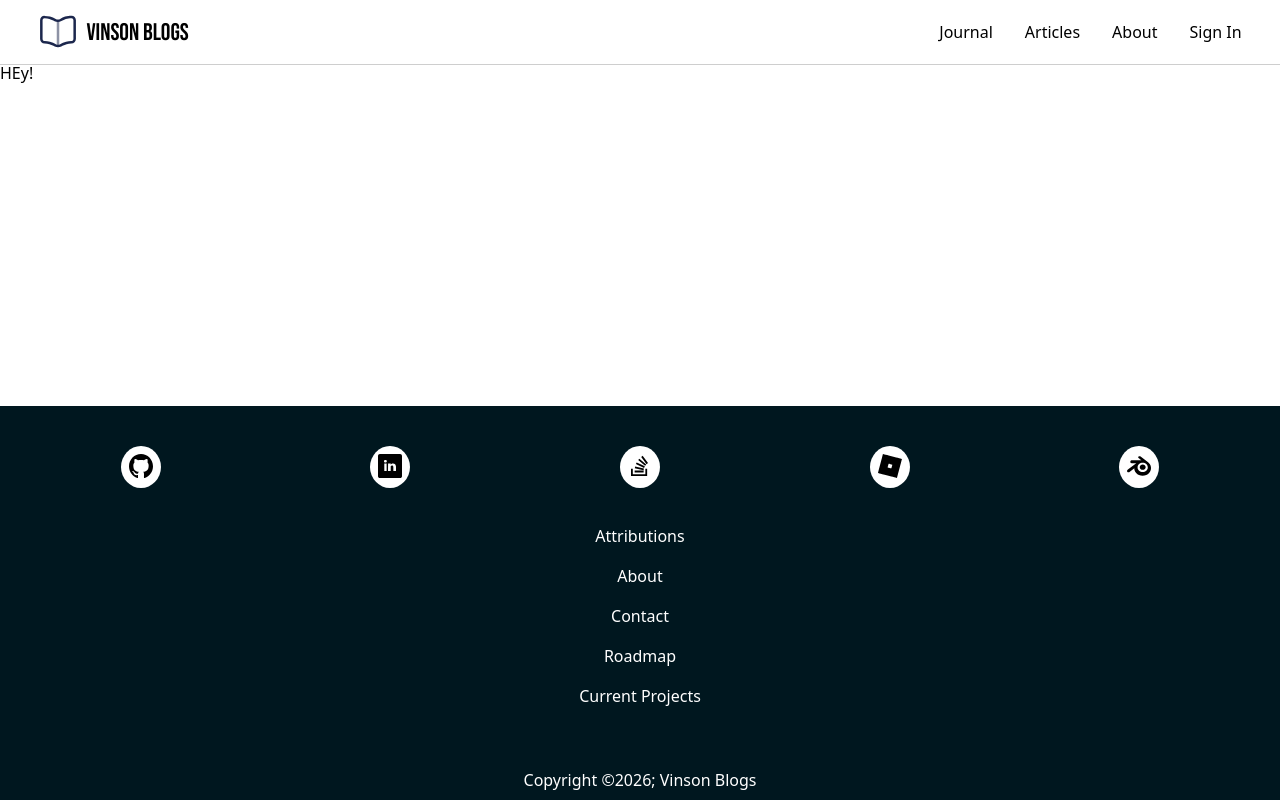
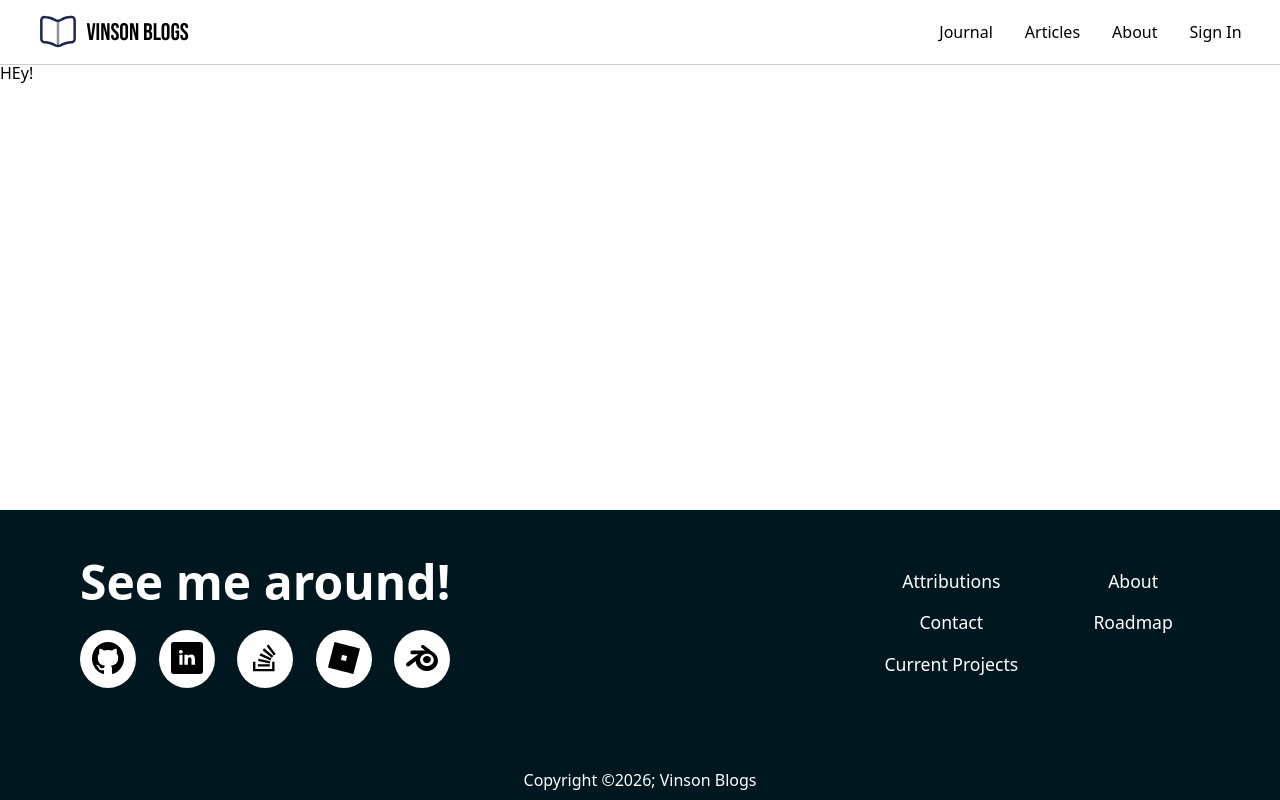
Before and after one commit to vinsonio0920/blog-front-end, a React (Vite) app: page / in a window 1280 px wide. Built offline with nearby package versions, Linux system fonts and the light colour scheme.

Commit message:
style(footer): add responsive styling

```diff
--- a/src/footer/Footer.css
+++ b/src/footer/Footer.css
@@ -6,9 +6,16 @@ footer nav {
   flex: 1;
 }
 
+.social-para {
+  display: none;
+  color: #fff;
+  font-size: 3rem;
+}
+
 .social-links {
   display: flex;
   justify-content: space-around;
+  max-width: 25rem;
   margin: 2.5rem 1rem;
 }
 
@@ -16,16 +23,14 @@ footer nav {
   display: block;
   background-color: #ffffff;
   border-radius: 50%;
-  padding: 0.5rem;
+  padding: clamp(0.5rem, 3vw, 0.75rem);
 }
 
 .social-links img {
-  width: 1.5rem;
+  width: clamp(1.5rem, 6vw, 2.5rem);
 }
 
 .other-links {
-  display: flex;
-  flex-direction: column;
   align-items: center;
   margin-bottom: 2rem;
 }
@@ -33,6 +38,7 @@ footer nav {
 .other-links a {
   display: block;
   text-align: center;
+  font-size: clamp(1rem, 3vw, 1.1rem);
   color: #fff;
   text-decoration: none;
   margin-bottom: 1.5rem;
@@ -47,3 +53,58 @@ footer nav {
   color: #fff;
   padding: 0.75rem;
 }
+
+@media (min-width: 430px) {
+  .social-links {
+    margin: 3rem auto;
+  }
+
+  .other-links {
+    margin-bottom: 2.5rem;
+  }
+}
+
+@media (min-width: 800px) {
+  .footer-ul {
+    display: flex;
+    align-items: center;
+    justify-content: space-around;
+    margin: 3rem 0;
+  }
+
+  .social-links {
+    justify-content: space-between;
+    margin: 1.5rem 0;
+  }
+
+  .social-links img {
+    width: 2rem;
+  }
+
+  .social-para {
+    display: block;
+    font-weight: 600;
+  }
+
+  .other-links {
+    display: grid;
+    grid-template-rows: repeat(3, 1fr);
+    grid-template-columns: 1fr 1fr;
+    gap: 0 3rem;
+    margin: 0;
+  }
+}
+
+@media (min-width: 1000px) {
+  .footer-ul {
+    max-width: 80rem;
+    justify-content: space-between;
+    margin: 3rem 5rem;
+  }
+}
+
+@media (min-width: 1400px) {
+  .footer-ul {
+    margin: 3rem auto;
+  }
+}
--- a/src/footer/Footer.jsx
+++ b/src/footer/Footer.jsx
@@ -12,8 +12,9 @@ const Footer = () => {
   return (
     <footer>
       <nav>
-        <ul>
-          <li>
+        <ul className="footer-ul">
+          <li className="social-li">
+            <p className="social-para">See me around!</p>
             <ul className="social-links">
               <li>
                 <Link to="">
@@ -67,9 +68,17 @@ const Footer = () => {
             <ul className="other-links">
               <li>
                 <Link to="/attributions">Attributions</Link>
+              </li>
+              <li>
                 <Link to="/about">About</Link>
+              </li>
+              <li>
                 <Link to="/contact">Contact</Link>
+              </li>
+              <li>
                 <Link to="/roadmap">Roadmap</Link>
+              </li>
+              <li>
                 <Link to="/current">Current Projects</Link>
               </li>
             </ul>
```
